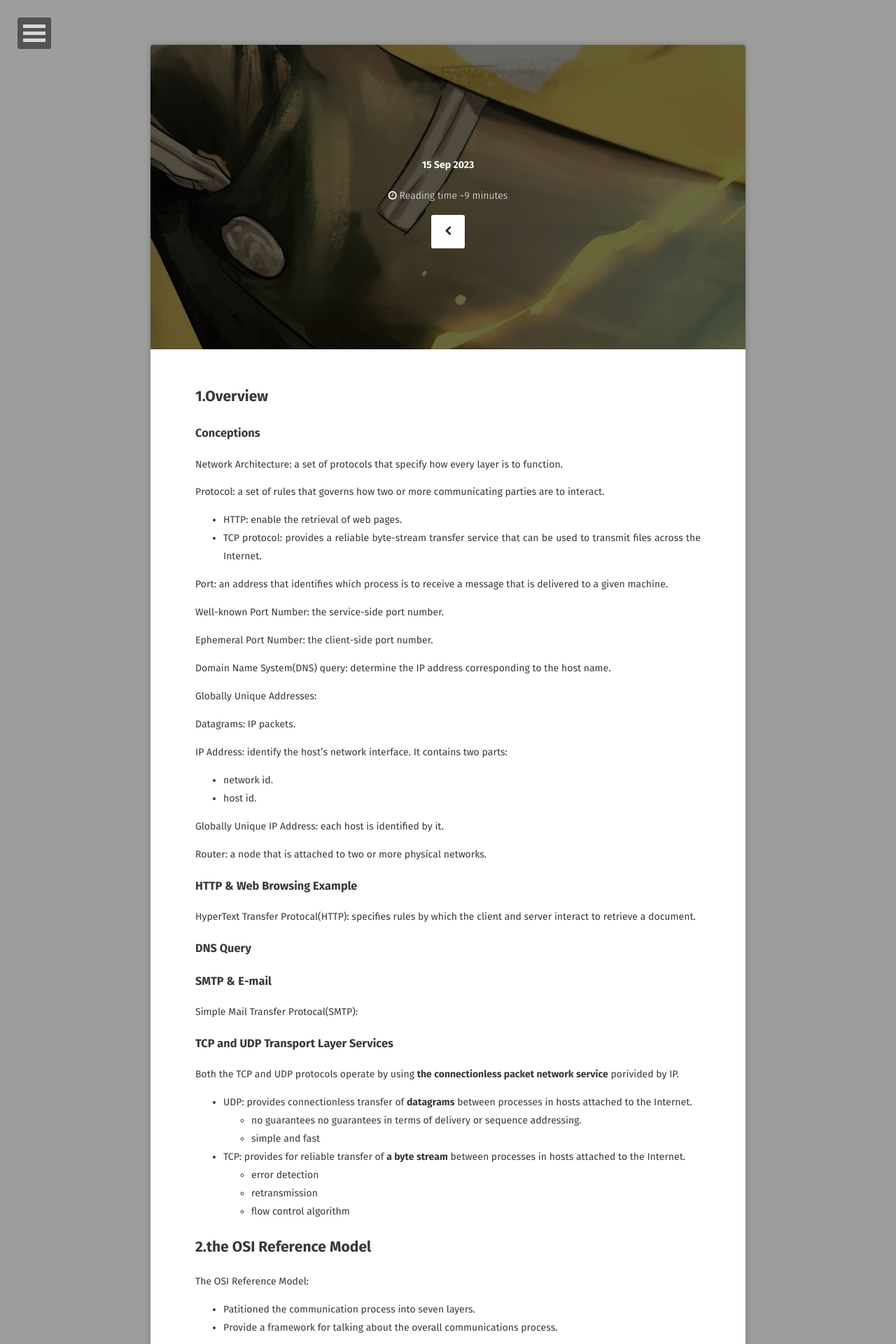
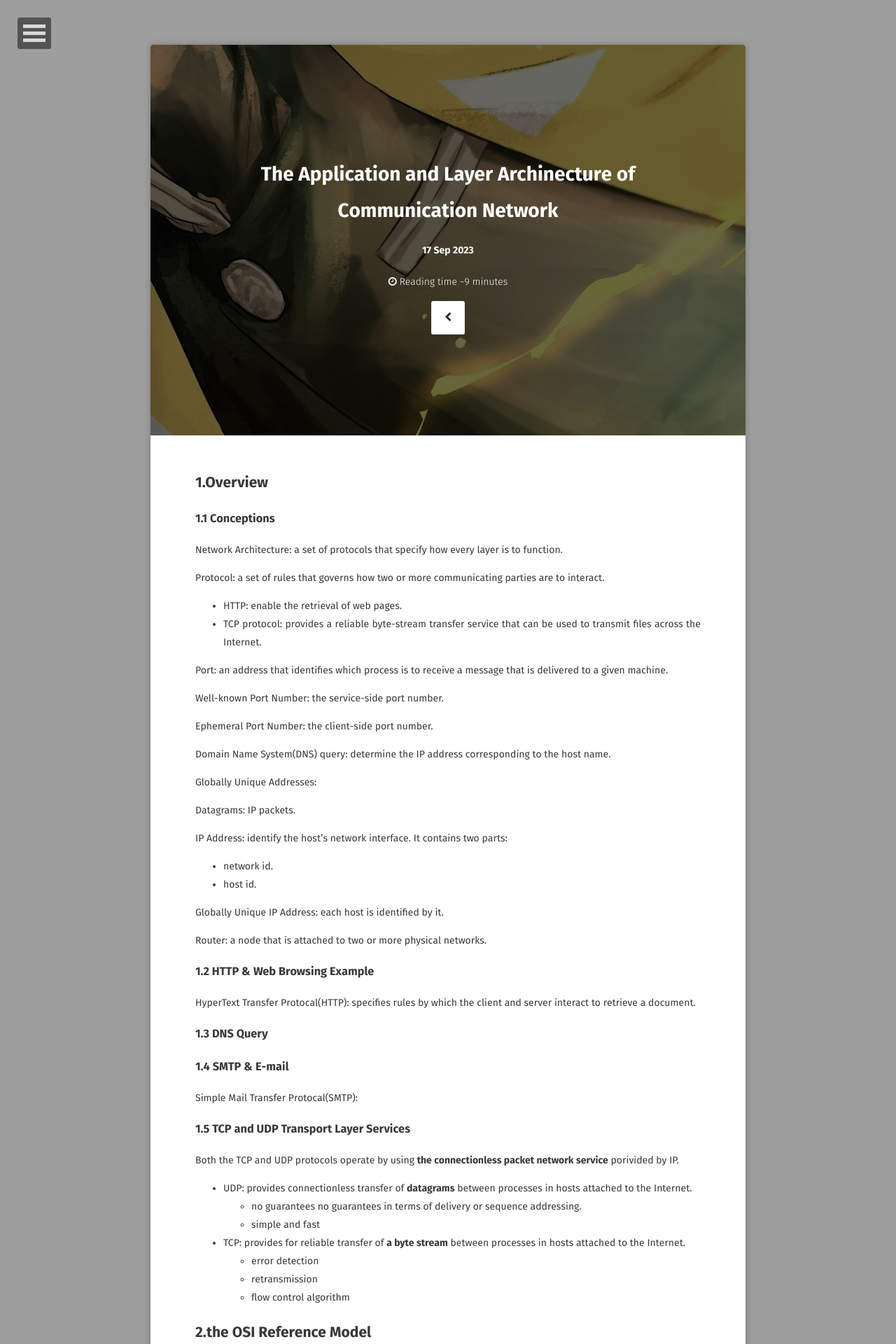
Before and after one commit to OneSilverBullet/silvergamer.github.io, a Jekyll site: the page built from _posts/2023-9-15-Applications-and-Layer-Architecture.md, in a window 1280 px wide. Shown: the top 1920 px of the page at 70% size. Built offline with Jekyll 4.4.1, drawn with Linux system fonts in a browser that asks for light colours; some web fonts are replaced; comment, search, counter and statistics services are not loaded; some of the changed text lies outside the part shown.

Commit message:
#0 update the picture of the Chapter 2 class note

```diff
--- a/_posts/2023-9-15-Applications-and-Layer-Architecture.md
+++ b/_posts/2023-9-15-Applications-and-Layer-Architecture.md
@@ -1,18 +1,18 @@
 ---
 layout: post
-title:  ""
-date:   2023-9-15
+title:  "The Application and Layer Archinecture of Communication Network"
+date:   2023-9-17
 excerpt: "The basic conceptions of network."
 tag:
 - Network
-comments: true
+comments: false
 blog: true
-feature: https://github.com/OneSilverBullet/SilverGamer.GitHub.io/blob/gh-pages/_img/blogHead/directX12partI.jpg
+feature: https://raw.githubusercontent.com/OneSilverBullet/SilverGamer.GitHub.io/gh-pages/_img/blogHead/directX12partI.jpg
 ---
 
 ## 1.Overview
 
-### Conceptions
+### 1.1 Conceptions
 
 Network Architecture: a set of protocols that specify how every layer is to function.
 
@@ -42,20 +42,18 @@
 
 Router: a node that is attached to two or more physical networks.
 
-
-
-### HTTP & Web Browsing Example
+### 1.2 HTTP & Web Browsing Example
 
 HyperText Transfer Protocal(HTTP): specifies rules by which the client and server interact to retrieve a document.
 
-### DNS Query
+### 1.3 DNS Query
 
-### SMTP & E-mail
+### 1.4 SMTP & E-mail
 
 Simple Mail Transfer Protocal(SMTP):
 
 
-### TCP and UDP Transport Layer Services
+### 1.5 TCP and UDP Transport Layer Services
 
 Both the TCP and UDP protocols operate by using **the connectionless packet network service** porivided by IP.
 
@@ -88,10 +86,14 @@
 Each Layer adds a header, and also a trailer.
 
 <figure>
-    <a href="https://raw.githubusercontent.com/OneSilverBullet/SilverGamer.GitHub.io/gh-pages/_img/DirectXP1Fig/DataStructure.png"><img src="https://raw.githubusercontent.com/OneSilverBullet/SilverGamer.GitHub.io/gh-pages/_img/DirectXP1Fig/DataStructure.png" align="center"></a>
-    <figcaption>DirectX12 Basic Data Structure.</figcaption>
+    <a href="https://raw.githubusercontent.com/OneSilverBullet/SilverGamer.GitHub.io/gh-pages/_img/Telecommunication/OSI.png"><img src="https://raw.githubusercontent.com/OneSilverBullet/SilverGamer.GitHub.io/gh-pages/_img/Telecommunication/OSI.png" align="center"></a>
+    <figcaption>OSI Reference Model.</figcaption>
 </figure>
 
+<figure>
+    <a href="https://raw.githubusercontent.com/OneSilverBullet/SilverGamer.GitHub.io/gh-pages/_img/Telecommunication/OSI2.png"><img src="https://raw.githubusercontent.com/OneSilverBullet/SilverGamer.GitHub.io/gh-pages/_img/Telecommunication/OSI2.png" align="center"></a>
+    <figcaption>OSI Reference Model.</figcaption>
+</figure>
 
 ## 3. Unified View of Layers, Protocols, Services
 
@@ -105,6 +107,11 @@
 Layer n entities proporties:
 * Layer n entities communicate by exchanging protocol data unit(PDU).
 Communication between the entities is usually virtual in the scense that no direct communication links exists between them.
+
+<figure>
+    <a href="https://raw.githubusercontent.com/OneSilverBullet/SilverGamer.GitHub.io/gh-pages/_img/Telecommunication/Peer2Peer.png"><img src="https://raw.githubusercontent.com/OneSilverBullet/SilverGamer.GitHub.io/gh-pages/_img/Telecommunication/Peer2Peer.png" align="center"></a>
+    <figcaption>Peer to Peer Connection.</figcaption>
+</figure>
 
 
 For communication to take place, **the layer n+1 entities make use of the service provided by layer n.**
@@ -125,6 +132,13 @@
 Layer n+1 as a user of the service provided by layer n, is only interested in the correct execution of the service required to transfer its PDUs. The implement details below layer n+1 are irrelevant.
 
 The service provided by the layer involves accepting a block of information from layer n+1, transfering the information to its peer process, which in turn delivers the block to the user at layer n+1.
+
+
+<figure>
+    <a href="https://raw.githubusercontent.com/OneSilverBullet/SilverGamer.GitHub.io/gh-pages/_img/Telecommunication/EntitiesService.png"><img src="https://raw.githubusercontent.com/OneSilverBullet/SilverGamer.GitHub.io/gh-pages/_img/Telecommunication/EntitiesService.png" align="center"></a>
+    <figcaption>Entities Connection.</figcaption>
+</figure>
+
 
 ### 3.2 Service Type
 
@@ -147,6 +161,9 @@
 * The connectionless service can  be confirmed or unconfirmed depending on **whether the sending entity needs to receive an acknowledgement**.
 
 
+
+
+
 ### 3.3 Segmentation & Reassembly
 
 If the layer n SDU is too large:
@@ -161,6 +178,12 @@
 Blocking: the layer n entity block several layer n SDUs int oa single layer n PDU.
 
 Unblocking: the other layer n entity must unblock the received PDU into the individual layer n SDUs.
+
+<figure>
+    <a href="https://raw.githubusercontent.com/OneSilverBullet/SilverGamer.GitHub.io/gh-pages/_img/Telecommunication/Seg.png"><img src="https://raw.githubusercontent.com/OneSilverBullet/SilverGamer.GitHub.io/gh-pages/_img/Telecommunication/Seg.png" align="center"></a>
+    <figcaption>Segmentation & Reassembly, Blocking & Unblocking.</figcaption>
+</figure>
+
 
 
 ### 3.4 Multiplexing
@@ -183,6 +206,15 @@
 Recombination: take place at the destination where the SDUs recovered from each of the layer n entities are passed to the layer n+1 user.
 
 Usage: Increase reliability.
+
+
+<figure>
+    <a href="https://raw.githubusercontent.com/OneSilverBullet/SilverGamer.GitHub.io/gh-pages/_img/Telecommunication/Multiplexing.png"><img src="https://raw.githubusercontent.com/OneSilverBullet/SilverGamer.GitHub.io/gh-pages/_img/Telecommunication/Multiplexing.png" align="center"></a>
+    <figcaption>Multiplexing Situation.</figcaption>
+</figure>
+
+
+
 
 
 
@@ -209,6 +241,19 @@
 (4) the network interface layer: is connected with the network-specific aspects of the transfer of packets.
 * the network interface layer is particularly concerned with the protocols that access the intermediate networks.
 
+<figure>
+    <a href="https://raw.githubusercontent.com/OneSilverBullet/SilverGamer.GitHub.io/gh-pages/_img/Telecommunication/TCPIP.png"><img src="https://raw.githubusercontent.com/OneSilverBullet/SilverGamer.GitHub.io/gh-pages/_img/Telecommunication/TCPIP.png" align="center"></a>
+    <figcaption>TCP/IP Model.</figcaption>
+</figure>
+
+<figure>
+    <a href="https://raw.githubusercontent.com/OneSilverBullet/SilverGamer.GitHub.io/gh-pages/_img/Telecommunication/TCPIP2.png"><img src="https://raw.githubusercontent.com/OneSilverBullet/SilverGamer.GitHub.io/gh-pages/_img/Telecommunication/TCPIP2.png" align="center"></a>
+    <figcaption>TCP/IP Model.</figcaption>
+</figure>
+
+
+
+
 ## 4.2 TCP/IP Protocol: The process of layers working together
 
 On a LAN the attachment of a device to the network is often identified by a phisical address.
@@ -233,6 +278,13 @@
 End-to-end process-to-process connection: let the receiver know which connection the message correspond to.
 * socket address: the port number, the IP address, the protocol type.
 * the source socket address and the destination socket address together uniquely specify the connection between the server process and client process.
+
+<figure>
+    <a href="https://raw.githubusercontent.com/OneSilverBullet/SilverGamer.GitHub.io/gh-pages/_img/Telecommunication/EthernetPDU.png"><img src="https://raw.githubusercontent.com/OneSilverBullet/SilverGamer.GitHub.io/gh-pages/_img/Telecommunication/EthernetPDU.png" align="center"></a>
+    <figcaption>TCP/IP Model.</figcaption>
+</figure>
+
+
 
 ## 4.3 TCP/IP Protocol: Sending and Receiving IP Datagrams
 
```
